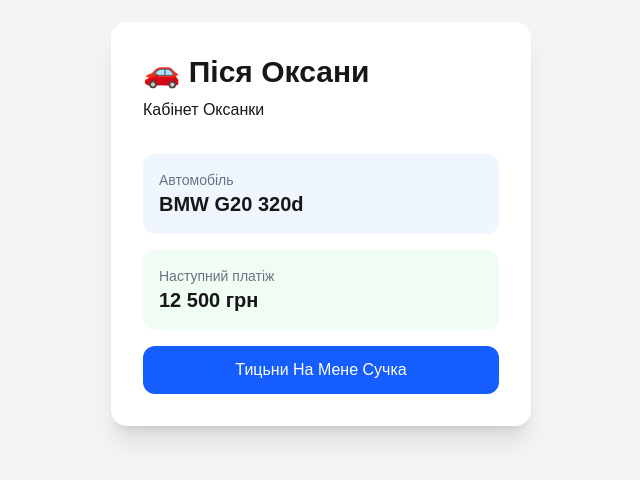
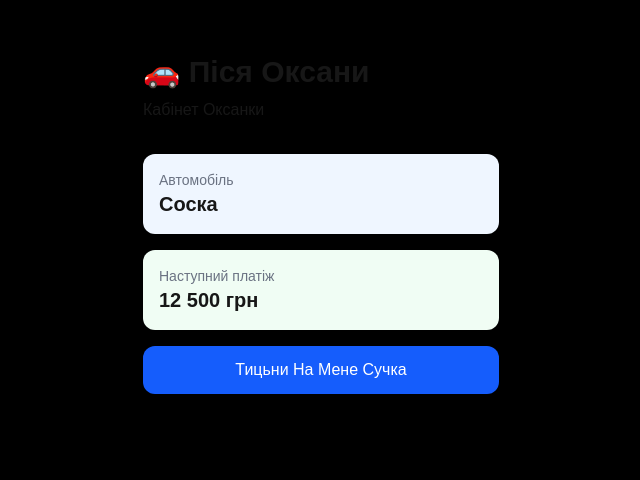
Before and after one commit to Markiian251/autorent-hub, a Next.js app: page / in a window 1280 px wide. Shown: the part 176-656 px from the top of the page, without its empty margins (319-959 px from the left). Built offline with nearby package versions, Linux system fonts and the light colour scheme.

Commit message:
Опис того, що змінив

```diff
--- a/src/app/page.tsx
+++ b/src/app/page.tsx
@@ -1,7 +1,7 @@
 export default function Home() {
   return (
-    <main className="min-h-screen bg-gray-100 flex items-center justify-center">
-      <div className="bg-white rounded-2xl shadow-xl p-8 w-[420px]">
+    <main className="min-h-screen bg-black flex items-center justify-center">
+      <div className="bg-black rounded-2xl shadow-xl p-8 w-[420px]">
         <h1 className="text-3xl font-bold mb-2">
           🚗 Піся Оксани
         </h1>
@@ -14,7 +14,7 @@
           <div className="rounded-xl bg-blue-50 p-4">
             <p className="text-sm text-gray-500">Автомобіль</p>
             <h2 className="text-xl font-semibold">
-              BMW G20 320d
+              Соска
             </h2>
           </div>
 
```
